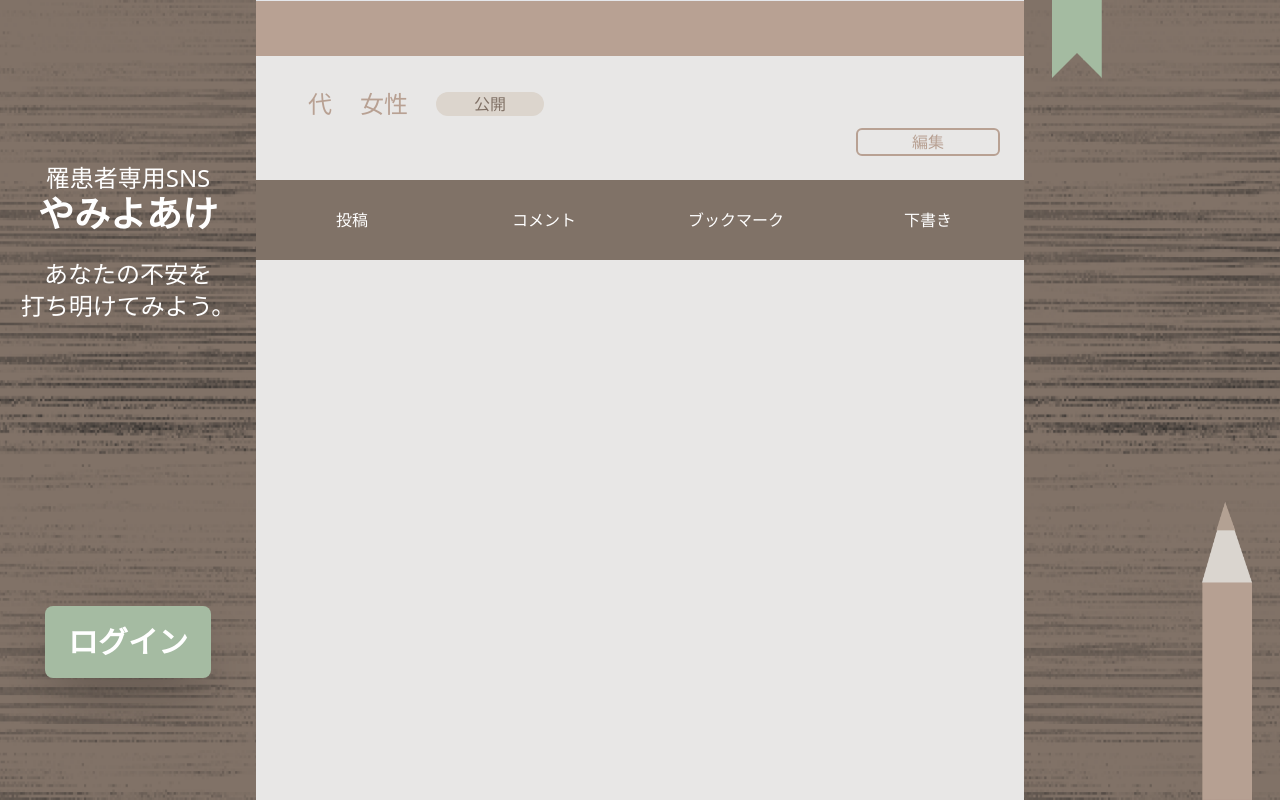
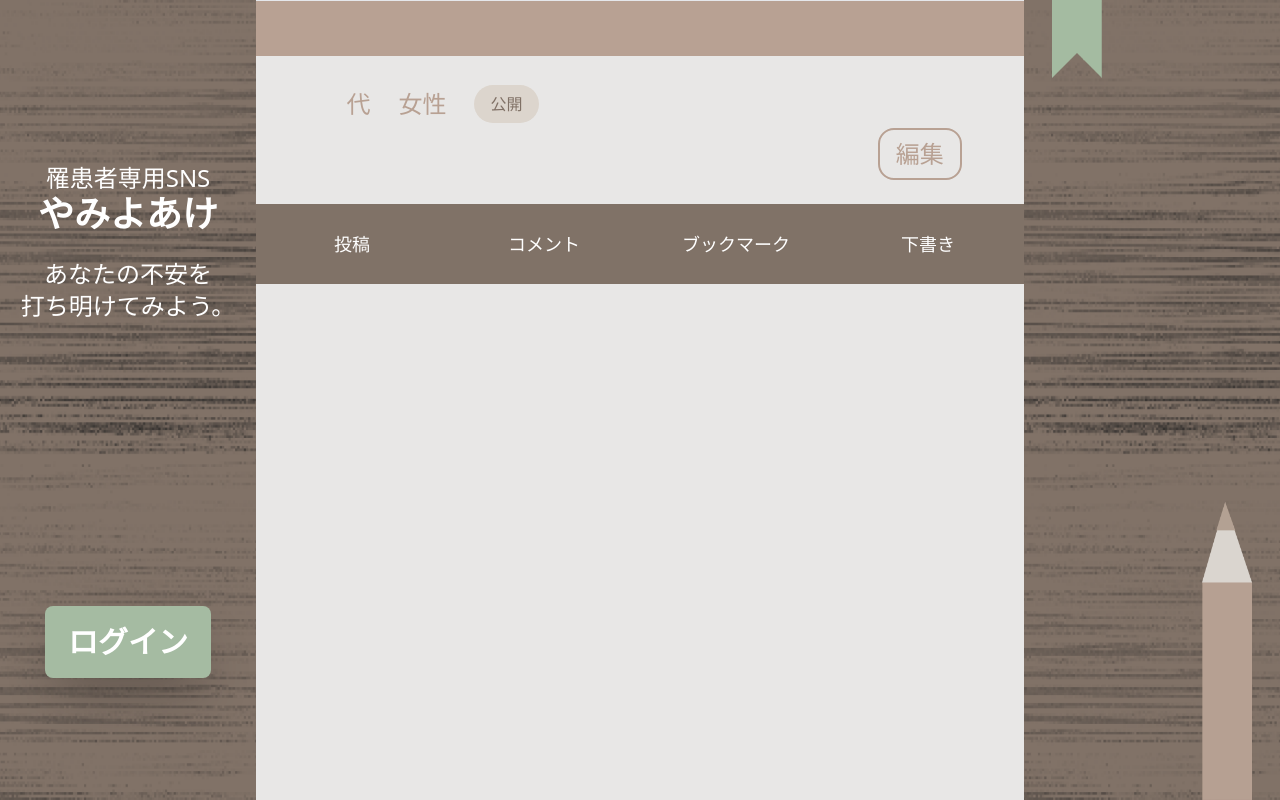
Before and after one commit to Ecc-asplay/frontend, a Next.js app in the folder yamiyoake/: page /users/1 in a window 1280 px wide. Built offline with nearby package versions, Linux system fonts and the light colour scheme.

Commit message:
ユーザーページ更新

```diff
--- a/yamiyoake/src/app/users/[id]/page.tsx
+++ b/yamiyoake/src/app/users/[id]/page.tsx
@@ -61,19 +61,21 @@ export default function Users({ params }: UserID) {
             <LeftNavigation />
             <div className="object-cover flex flex-col w-[60%] bg-[#E8E7E6] h-screen relative">
                 <Header />
-                <div className="flex flex-col p-6">
+                <div className="flex flex-col p-6 mx-auto w-[90%]">
                     <div className="flex gap-7 items-center w-full">
-                        <span className="text-4xl text-[#807166]">{userData?.username}</span>
+                        <span className="text-5xl text-[#807166]">{userData?.username}</span>
                         <span className="text-2xl text-[#B8A193]">{year_rate}代</span>
                         <span className="text-2xl text-[#B8A193]">{userData?.gender === "male" ? "男性" : "女性"}</span>
-                        <span className="flex justify-center items-center bg-[#DCD5CD] rounded-xl w-[15%] h-[5%] p-3 text-[#807166]">{userData?.is_pricacy ? "非公開" : "公開"}</span>
+                        <span className="flex justify-center items-center bg-[#DCD5CD] rounded-3xl w-[10%] h-[80%] p-3 text-[#807166]">{userData?.is_pricacy ? "非公開" : "公開"}</span>
                     </div>
+
                     <div className="object-cover flex justify-between w-full ">
-                        <span>{userData?.email}</span>
-                        <Link href={`/edit/`} className="rounded-md border-2 border-[#B8A193] w-[20%] text-center text-[#B8A193]">編集</Link>
+                        <span className="text-xl mt-2 text-[#B8A193]">{userData?.email}</span>
+                        <Link href={`/edit/`} className="rounded-2xl border-2 border-[#B8A193] w-[13%] text-center text-2xl p-2 text-[#B8A193]">編集</Link>
                     </div>
                 </div>
-                <div className="object-cover flex w-full h-[10%] text-white ">
+
+                <div className="object-cover flex w-full h-[10%] text-white text-lg">
                     <button type="button" value={0} className={`w-[25%] h-full bg-[#807267] ${select == 0 ? "bg-[#A5BCA2]" : ""}`} onClick={() => { setSelect(0) }}>投稿</button>
                     <button type="button" value={1} className={`w-[25%] h-full bg-[#807267] ${select == 1 ? "bg-[#A5BCA2]" : ""}`} onClick={() => { setSelect(1) }}>コメント</button>
                     <button type="button" value={2} className={`w-[25%] h-full bg-[#807267] ${select == 2 ? "bg-[#A5BCA2]" : ""}`} onClick={() => { setSelect(2) }}>ブックマーク</button>
```
